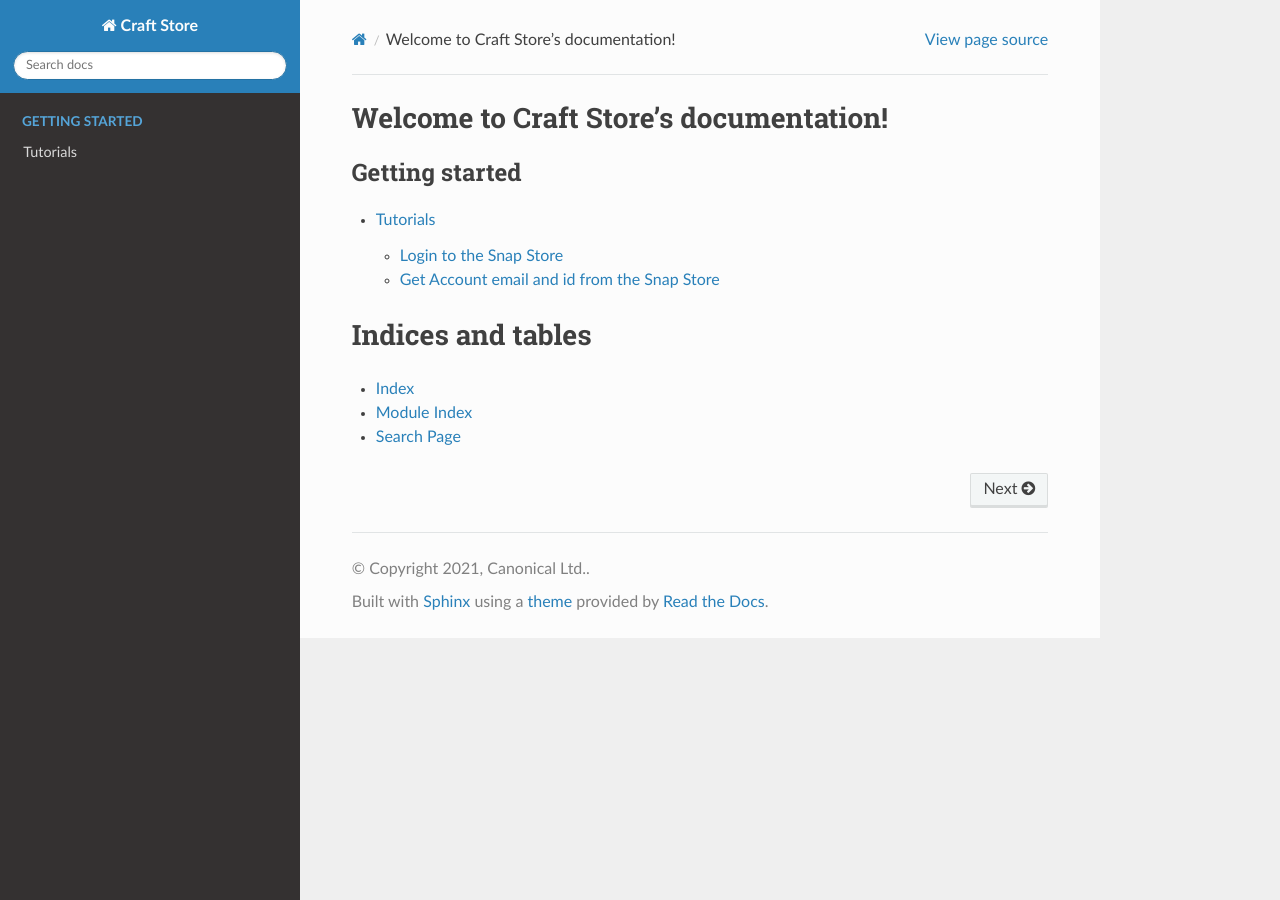
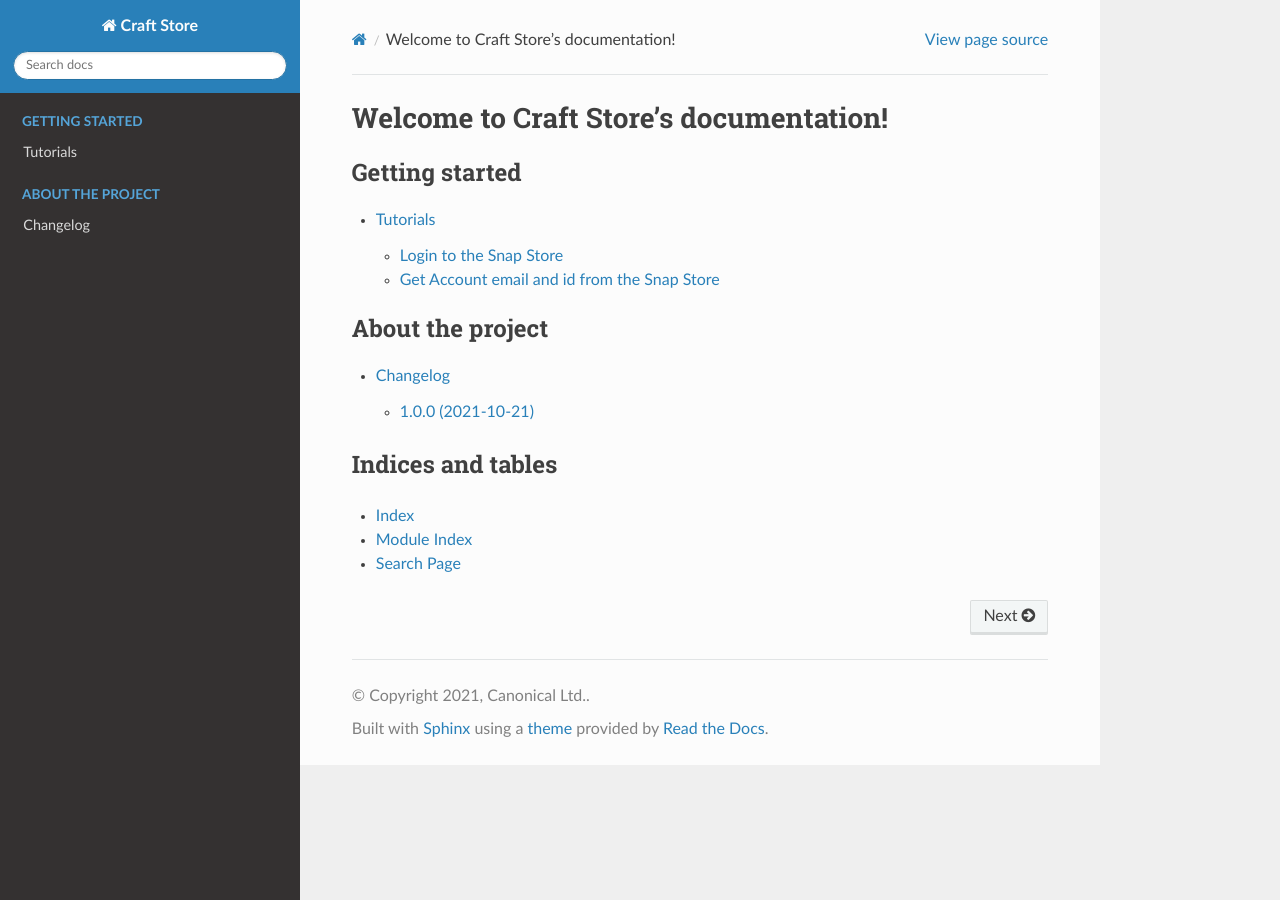
Before and after one commit to canonical/craft-store, a Sphinx documentation site: the page built from docs/index.rst, in a window 1280 px wide. Built offline with Sphinx 7.4.7 and the Read the Docs theme 2.0.0, drawn with Linux system fonts in a browser that asks for light colours; pages that are not in the unit, such as notebooks, are missing from menus.

```diff
--- a/craft_store/__init__.py
+++ b/craft_store/__init__.py
@@ -16,7 +16,7 @@
 
 """Interact with Canonical services such as Charmhub and the Snap Store."""
 
-__version__ = "0.0.1.dev2"
+__version__ = "1.0.0"
 
 
 from . import errors  # noqa: F401
--- /dev/null
+++ b/docs/changelog.rst
@@ -0,0 +1,8 @@
+*********
+Changelog
+*********
+
+1.0.0 (2021-10-21)
+------------------
+
+- Initial release
--- a/docs/index.rst
+++ b/docs/index.rst
@@ -1,5 +1,6 @@
+=======================================
 Welcome to Craft Store's documentation!
-===========================================
+=======================================
 
 .. toctree::
    :caption: Getting started
@@ -11,6 +12,11 @@ Welcome to Craft Store's documentation!
 
    craft_store
 
+.. toctree::
+   :caption: About the project
+
+   changelog
+
 Indices and tables
 ==================
 
```
